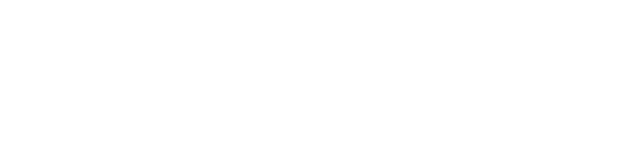
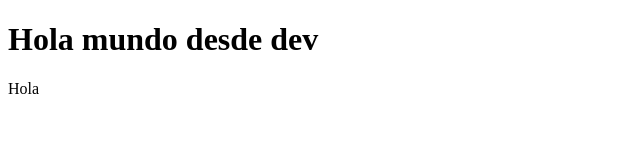
Before and after one commit to AustinDom54/git-inicial, a plain HTML site: page index.html in a window 1280 px wide. Shown: the whole page, without its empty margins (0-640 px from the left). Drawn offline with Linux system fonts and the light colour scheme.

Commit message:
Agregué un h1 y un nav

```diff
--- a/index.html
+++ b/index.html
@@ -8,6 +8,10 @@
 	<title>Clase 07 - Más Git</title>
 </head>
 <body>
+	<h1>Hola mundo desde dev</h1>
 
+	<nav>
+		Hola
+	</nav>
 </body>
 </html>
```
